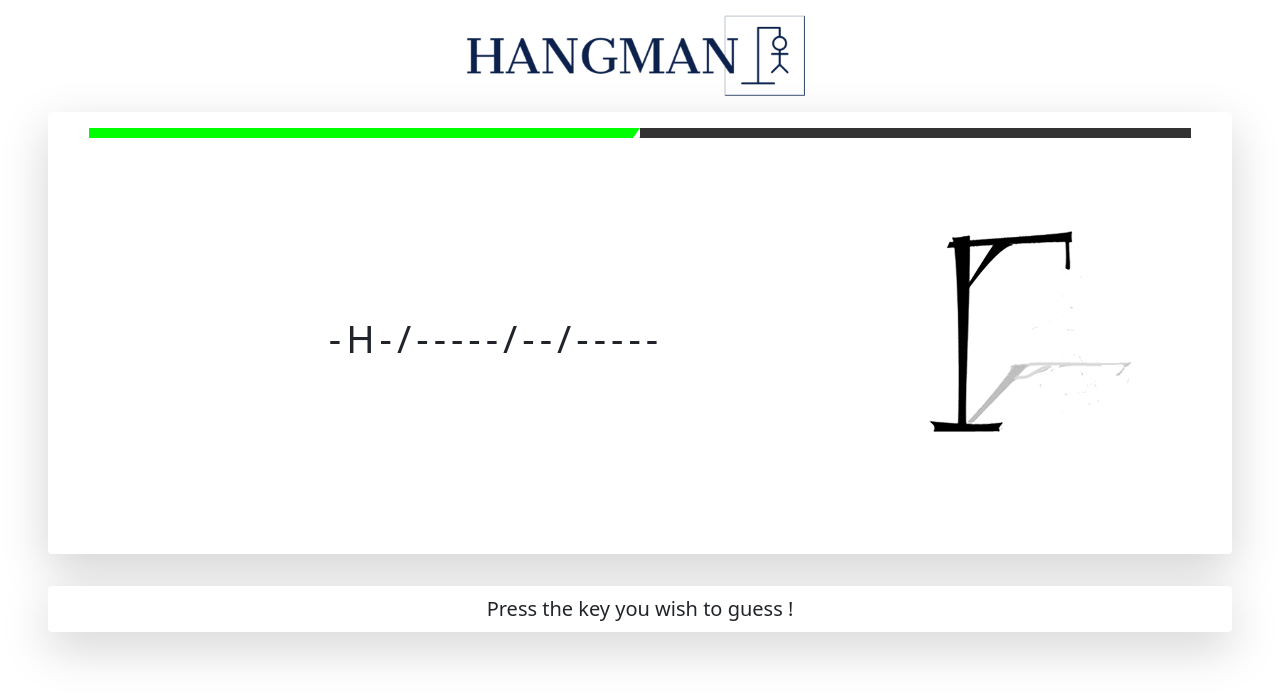
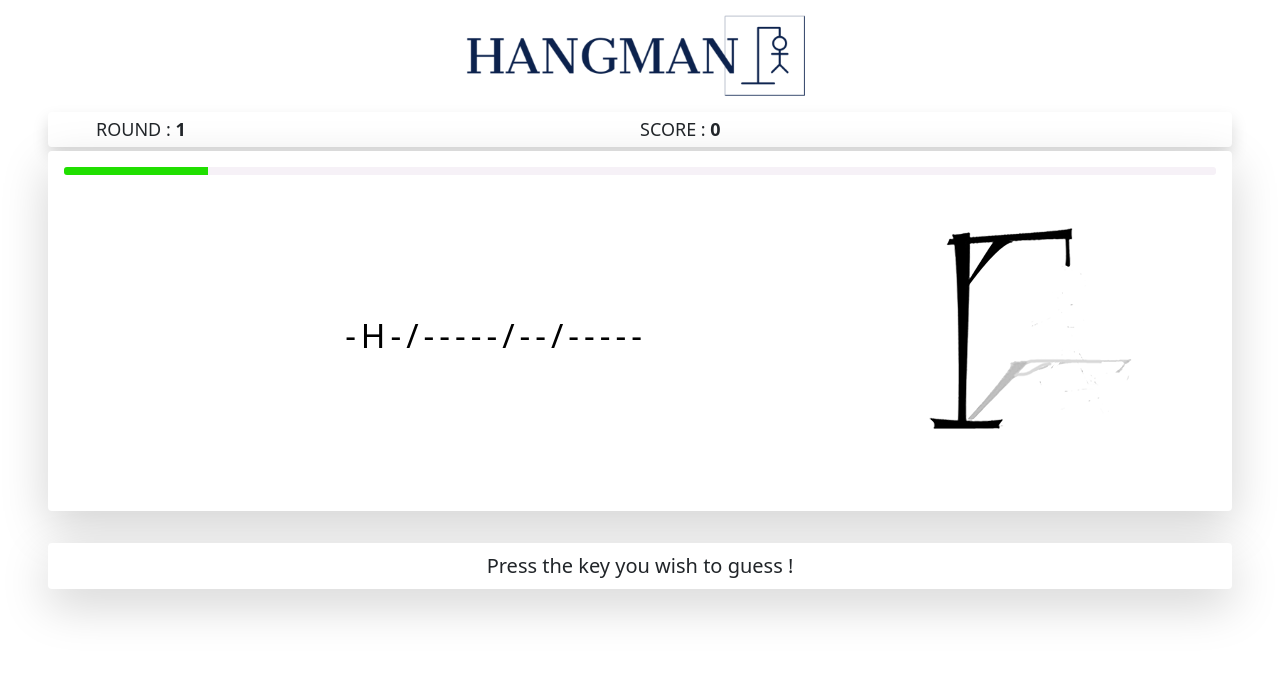
Before and after one commit to jobeljohny/hangman, an Angular app: page / in a window 1280 px wide. Shown: the top 700 px of the page. Built offline with nearby package versions, Linux system fonts and the light colour scheme.

Commit message:
Added score panel and UI updates in game

```diff
--- a/src/app/app.module.ts
+++ b/src/app/app.module.ts
@@ -4,11 +4,15 @@ import { BrowserModule } from '@angular/platform-browser';
 import { AppRoutingModule } from './app-routing.module';
 import { AppComponent } from './app.component';
 import { GameplayComponent } from './components/gameplay/gameplay.component';
+import { ProgressbarComponent } from './components/gameplay/progressbar/progressbar.component';
+import { ScorebarComponent } from './components/gameplay/scorebar/scorebar.component';
 
 @NgModule({
   declarations: [
     AppComponent,
-    GameplayComponent
+    GameplayComponent,
+    ProgressbarComponent,
+    ScorebarComponent
   ],
   imports: [
     BrowserModule,
--- a/src/app/components/gameplay/gameplay.component.html
+++ b/src/app/components/gameplay/gameplay.component.html
@@ -1,15 +1,14 @@
+<app-scorebar [round]="Round" [score]="Score"></app-scorebar>
 <div id="gamePanel" class="mx-5 shadow-lg p-3 mb-5 bg-white rounded">
-  <div class="progress">
-    <div id="timer" class="progress-bar"></div>
-  </div>
+  <app-progressbar #progress [value]="progressValue"></app-progressbar>
   <div id="gameWrapper">
     <div id="gameArea" class="gameColumn">
-      <p id="movieGuesser">{{template.join('')}}</p>
+      <p id="movieGuesser" [style.color]="guessBlinker">{{template.join('')}}</p>
     </div>
     <div id="hangArea" class="gameColumn">
       <div>
         <img id="hangImage" src="assets/hangman{{Lives-lives}}.png" alt="lives" />
-        <p id="errorBuffer">{{ wrongBuffer.join('')}}</p>
+        <p id="errorBuffer"  [style.color]="errorBlinker">{{ wrongBuffer.join('')}}</p>
       </div>
     </div>
   </div>
--- a/src/app/components/gameplay/gameplay.component.scss
+++ b/src/app/components/gameplay/gameplay.component.scss
@@ -1,5 +1,7 @@
+$movieGuesserColor: black;
+
 .gameColumn {
-  height: 400px;
+  height: 320px;
 }
 #gameArea {
   flex: 75%;
@@ -13,14 +15,19 @@
   display: flex;
 }
 #movieGuesser {
-  font-size: 3vw;
+  font-size: 2.6vw;
   text-align: center;
   margin: 0px;
-  height: 400px;
-  line-height: 400px;
+  height: 320px;
+  line-height: 320px;
   text-transform: uppercase;
   letter-spacing: 5px;
+  color: $movieGuesserColor;
 }
+.blinkRed {
+  animation: errorBlink 0.5s 1;
+}
+
 #errorBuffer {
   font-size: 2vw;
   text-align: center;
@@ -41,44 +48,3 @@
   margin: 0px;
   text-align: center;
 }
-#timer {
-  width: 50%;
-  background: rgb(0, 255, 0);
-  transition-timing-function: linear;
-}
-
-/*btrap*/
-.progress {
-  height: 10px;
-  background: #333;
-  border-radius: 0;
-  box-shadow: none;
-  margin-bottom: 0px;
-  overflow: visible;
-  margin-left: 25px;
-  margin-right: 25px;
-}
-
-.progress .progress-bar {
-  position: relative;
-}
-
-.progress .progress-bar:after {
-  content: "";
-  display: inline-block;
-  width: 5px;
-  background: #fff;
-  position: absolute;
-  top: -5px;
-  bottom: -5px;
-  right: -2px;
-  z-index: 1;
-  transform: rotate(35deg);
-}
-.notransition {
-  -webkit-transition: none !important;
-  -moz-transition: none !important;
-  -o-transition: none !important;
-  -ms-transition: none !important;
-  transition: none !important;
-}
--- a/src/app/components/gameplay/gameplay.component.ts
+++ b/src/app/components/gameplay/gameplay.component.ts
@@ -1,8 +1,8 @@
-import { Component, HostListener, OnInit } from '@angular/core';
-import { finalize, map, of, switchMap, takeWhile, tap, timer } from 'rxjs';
+import { Component, HostListener, OnInit, ViewChild } from '@angular/core';
 import { GameConfig, Vals } from 'src/app/enums/config';
 import { MovieHelperService } from 'src/app/services/movie-helper.service';
 import { ApiService } from '../../services/api.service';
+import { ProgressbarComponent } from './progressbar/progressbar.component';
 
 @Component({
   selector: 'app-gameplay',
@@ -10,17 +10,27 @@ import { ApiService } from '../../services/api.service';
   styleUrls: ['./gameplay.component.scss'],
 })
 export class GameplayComponent implements OnInit {
-  movieName:string=''
+  @ViewChild('progress')
+  progress: ProgressbarComponent;
+
+  movieName: string = '';
   movie: string[] = [];
   template: string[] = [];
-  lives:number = GameConfig.LIVES;
+  lives: number = GameConfig.LIVES;
   WIN = false;
   LOST = false;
+  Round=1;
+  Score=0;
   timeLeft = GameConfig.GAME_TIME;
   wrongBuffer: string[] = [];
-  panelMessage:string=''
+  panelMessage: string = '';
+  progressValue: number = 0.0;
+  interval: any = undefined;
+  guessBlinker: string = 'black';
+  errorBlinker: string = 'black';
 
   constructor(private api: ApiService, private ut: MovieHelperService) {
+    this.progress = new ProgressbarComponent();
     this.initialize();
   }
 
@@ -34,24 +44,24 @@ export class GameplayComponent implements OnInit {
     this.movieName = this.api.getMovie();
     [this.movie, this.template] = this.ut.getMovieAndTemplate(this.movieName);
     console.log(this.movie + '|' + this.template);
-    this.activateTimer(); //required!
+
+    this.activateTimer();
   }
-  activateTimer(){
-    of(5).pipe( // <- time in seconds we want the delay.
-    map(v => v * 1000),
-    switchMap(delay => {
-        const start = new Date().getTime();
-        return timer(0, 100).pipe( // <- speed of updates.
-            map(() => (new Date().getTime() - start) / delay),
-            takeWhile(result => result < 1, true),
-        );
-    }),
-    tap(v => console.log(v)), // <- your stuff
-    finalize(() =>console.log('done')), // <- your stuff
-).subscribe();
+  activateTimer() {
+    this.interval = setInterval(() => {
+      if (this.timeLeft > 0) {
+        this.timeLeft--;
+        this.progressValue =
+          (100 * (GameConfig.GAME_TIME - this.timeLeft)) / GameConfig.GAME_TIME;
+      } else {
+        this.assignLost();
+      }
+    }, 1000);
+  }
+  stopTimer() {
+    clearInterval(this.interval);
   }
   resetBuffers() {
-
     this.movie = [];
     this.template = [];
     this.lives = GameConfig.LIVES;
@@ -59,7 +69,8 @@ export class GameplayComponent implements OnInit {
     this.LOST = false;
     this.timeLeft = GameConfig.GAME_TIME;
     this.wrongBuffer = [];
-    this.panelMessage=Vals.PANEL_DEFAULT_MSG;
+    this.panelMessage = Vals.PANEL_DEFAULT_MSG;
+    this.progressValue = 0.0;
   }
   updateTemplate(key: string) {
     for (var i = 0; i < this.movie.length; i++) {
@@ -77,37 +88,50 @@ export class GameplayComponent implements OnInit {
 
   process(key: string) {
     if (this.movie.includes(key)) {
-      //blink(CORRECT);
+      this.blink('GUESSER', Vals.CORRECT);
       this.updateTemplate(key);
-      this.panelMessage=this.ut.setPanelMsg(Vals.CORRECT,key)
+      this.panelMessage = this.ut.setPanelMsg(Vals.CORRECT, key);
       this.checkWin();
     } else {
       if (this.wrongBuffer.includes(key)) {
-        //blinkErrorBuffer();
-        this.panelMessage=this.ut.setPanelMsg(Vals.ERRORLIST_MSG,key)
+        this.blink('ERROR_BUFFER', Vals.ERROR);
+        this.panelMessage = this.ut.setPanelMsg(Vals.ERRORLIST_MSG, key);
         return;
       }
-      //blink(ERROR);
+      this.blink('GUESSER', Vals.ERROR);
       this.wrongBuffer.push(key);
-      this.panelMessage=this.ut.setPanelMsg(Vals.INCORRECT_MSG,key)
-      this.lives-=1
-      this.checkLost();
+      this.panelMessage = this.ut.setPanelMsg(Vals.INCORRECT_MSG, key);
+      this.lives -= 1;
+      if (this.lives == 0) this.assignLost();
     }
   }
-   checkWin() {
-    if (!this.template.includes("-")){
-       this.WIN = true;
-       //pauseTimer();
-       //clearInterval(downloadTimer);
-       this.panelMessage=this.ut.setPanelMsg(Vals.WIN_MSG,this.movieName)
+  checkWin() {
+    if (!this.template.includes('-')) {
+      this.WIN = true;
+      this.stopTimer();
+      this.panelMessage = this.ut.setPanelMsg(Vals.WIN_MSG, this.movieName);
+      this.Round+=1;
+      this.Score+=10+Math.round((this.timeLeft*this.Round)/2);
+      this.initialize();
     }
   }
-   checkLost() {
-    if (this.lives == 0) {
-      this.LOST = true;
-      //pauseTimer();
-      //clearInterval(downloadTimer);
-      this.panelMessage=this.ut.setPanelMsg(Vals.LOST_MSG,this.movieName)
+
+  assignLost() {
+    this.stopTimer();
+    this.LOST = true;
+    this.panelMessage = this.ut.setPanelMsg(Vals.LOST_MSG, this.movieName);
+  }
+
+  blink(entity: string, blinker: string) {
+    switch (entity) {
+      case 'GUESSER':
+        this.guessBlinker = blinker;
+        setTimeout(() => (this.guessBlinker = Vals.NORMAL), Vals.BLINK_TIMER);
+        break;
+      case 'ERROR_BUFFER':
+        this.errorBlinker = blinker;
+        setTimeout(() => (this.errorBlinker = Vals.NORMAL), Vals.BLINK_TIMER);
+        break;
     }
   }
 }
--- /dev/null
+++ b/src/app/components/gameplay/progressbar/progressbar.component.html
@@ -0,0 +1,7 @@
+<div class="progress">
+  <span
+    id="timer"
+    [style.width.%]="value"
+    style.background-color="rgb({{(255 * value) / 100}},{{255 - (255 * value) / 100}},0)"
+  ></span>
+</div>
--- /dev/null
+++ b/src/app/components/gameplay/progressbar/progressbar.component.scss
@@ -0,0 +1,13 @@
+/*btrap*/
+.progress {
+  width: 100%;
+  height: 8px;
+  background: #f6f1f7;
+  border-radius: 3px;
+  overflow: hidden;
+}
+#timer {
+  background: rgb(0, 255, 0);
+  display: block;
+  height: 100%;
+}
--- /dev/null
+++ b/src/app/components/gameplay/progressbar/progressbar.component.ts
@@ -0,0 +1,19 @@
+import { Component, Input, OnInit } from '@angular/core';
+import { GameConfig } from 'src/app/enums/config';
+
+@Component({
+  selector: 'app-progressbar',
+  templateUrl: './progressbar.component.html',
+  styleUrls: ['./progressbar.component.scss'],
+})
+export class ProgressbarComponent implements OnInit {
+  @Input() value: number = 0.0;
+  transitionFlag:boolean=false;
+  constructor() {
+
+  }
+
+  ngOnInit(): void {}
+
+
+}
--- /dev/null
+++ b/src/app/components/gameplay/scorebar/scorebar.component.html
@@ -0,0 +1,4 @@
+<div id="scorePanel" class="mx-5 shadow p-1 px-5 mb-1 bg-white rounded">
+        <p>ROUND : <b>{{round}}</b></p>
+        <p>SCORE : <b>{{score}}</b></p>
+</div>
--- /dev/null
+++ b/src/app/components/gameplay/scorebar/scorebar.component.scss
@@ -0,0 +1,10 @@
+#scorePanel{
+    display:flex;
+    padding: 0px 0px;
+    >p{
+        flex:1;
+        margin:0;
+        font-size:18px;
+        white-space: pre;
+    }
+}
--- /dev/null
+++ b/src/app/components/gameplay/scorebar/scorebar.component.ts
@@ -0,0 +1,17 @@
+import { Component, Input, OnInit } from '@angular/core';
+
+@Component({
+  selector: 'app-scorebar',
+  templateUrl: './scorebar.component.html',
+  styleUrls: ['./scorebar.component.scss']
+})
+export class ScorebarComponent implements OnInit {
+  @Input() score:number=-1;
+  @Input() round:number=-1;
+
+  constructor() { }
+
+  ngOnInit(): void {
+  }
+
+}
--- a/src/app/enums/config.ts
+++ b/src/app/enums/config.ts
@@ -15,4 +15,5 @@ export enum Vals {
   ERRORLIST_MSG=2,
   WIN_MSG=3,
   LOST_MSG=4,
+  BLINK_TIMER=600,
 }
```
Also changed, not shown: 2 other files (tests, documents, lock files or other folders).
